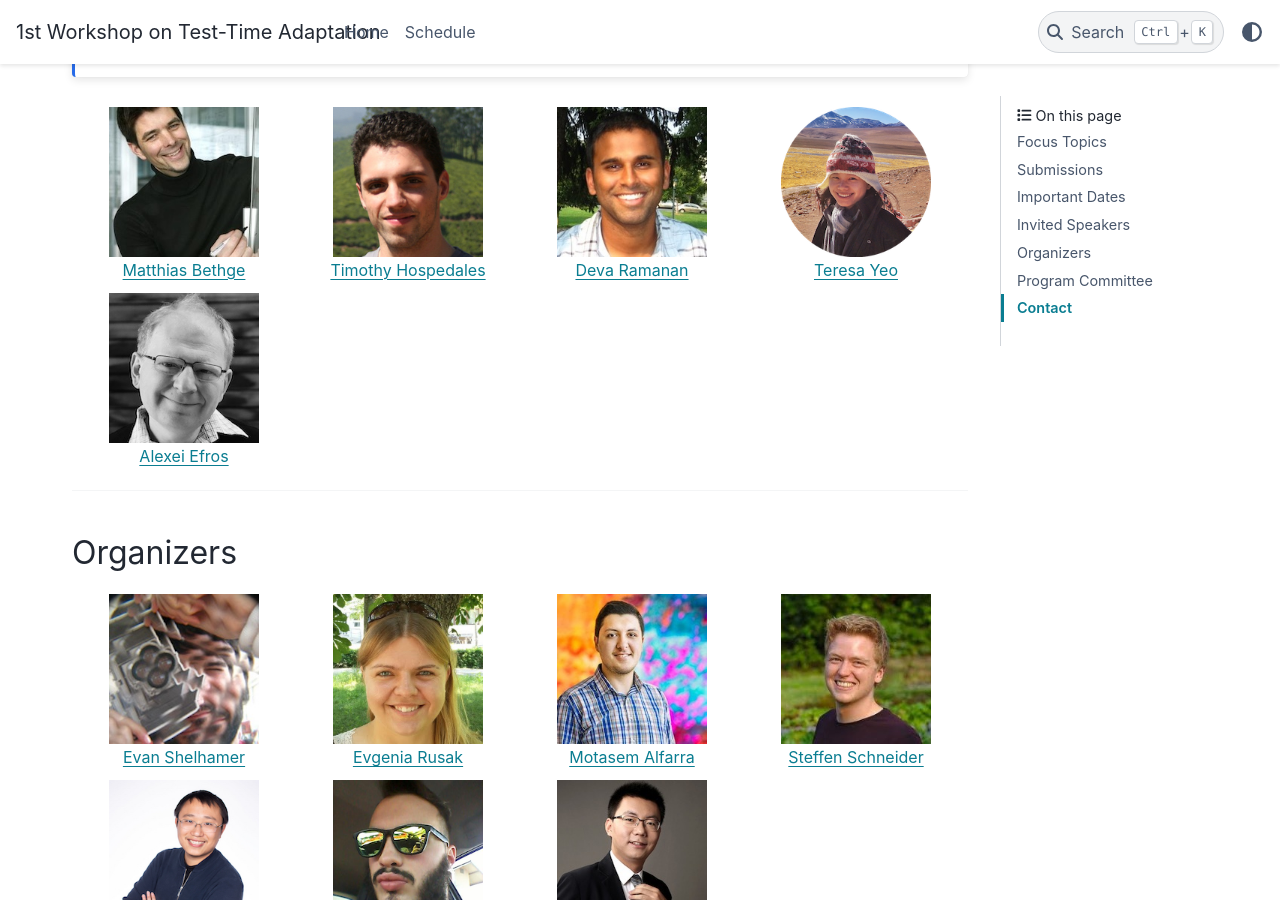
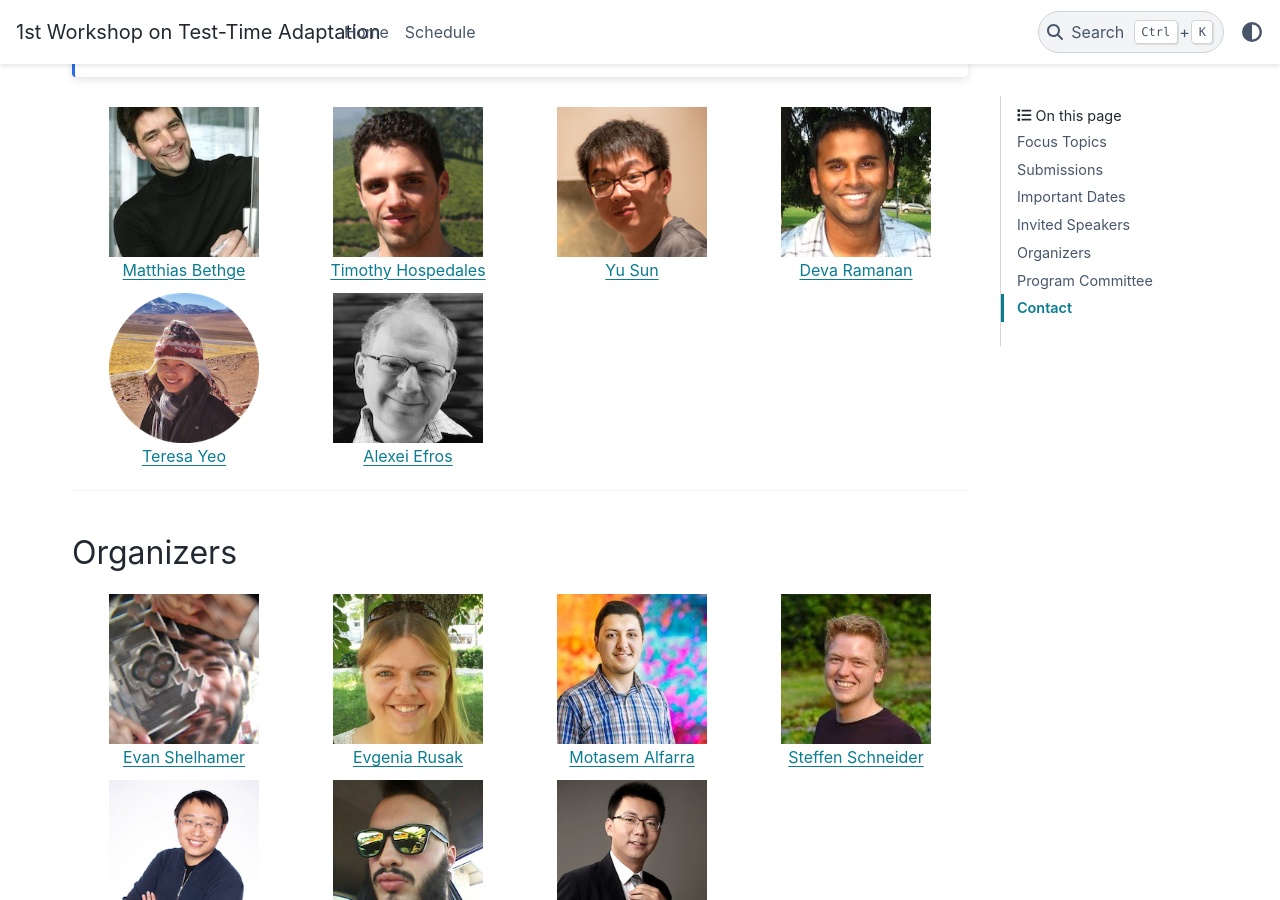
Before and after one commit to tta-icml2025/tta-icml2025.github.io, a Sphinx documentation site: the page built from docs/source/index.rst, in a window 1280 px wide and 900 px high, scrolled down 2628 px. Built offline with Sphinx 7.4.7 and the PyData theme 0.15.4, drawn with Linux system fonts in a browser that asks for light colours.

Commit message:
add speaker: Yu Sun

```diff
--- a/docs/source/schedule.csv
+++ b/docs/source/schedule.csv
@@ -2,7 +2,7 @@ Start time, Program
 08:30,Opening
 08:40,Invited Talk #1: Matthias Bethge (virtual)
 09:00,Invited Talk #2: Timothy Hospedales (virtual)
-09:20,Invited Talk #3: TBD
+09:20,Invited Talk #3: Yu Sun
 09:40,Orals/Lightning Talks
 10:00,Poster session
 10:00,Coffee/Tea break + poster session (continued)
--- a/docs/source/speakers.html
+++ b/docs/source/speakers.html
@@ -8,6 +8,11 @@
         <img alt="Timothy Hospedales" src="_static/speakers/timothy_hospedales.jpg">
         <br>
         <a href="https://homepages.inf.ed.ac.uk/thospeda/">Timothy Hospedales</a>
+    </div>
+    <div>
+        <img alt="Yu Sun" src="_static/speakers/yu_sun.jpg">
+        <br>
+        <a href="https://yueatsprograms.github.io/">Yu Sun</a>
     </div>
     <div>
         <img alt="Deva Ramanan" src="_static/speakers/deva_ramanan.jpg">
```
Also changed, not shown: docs/source/_static/speakers/yu_sun.jpg (added).
